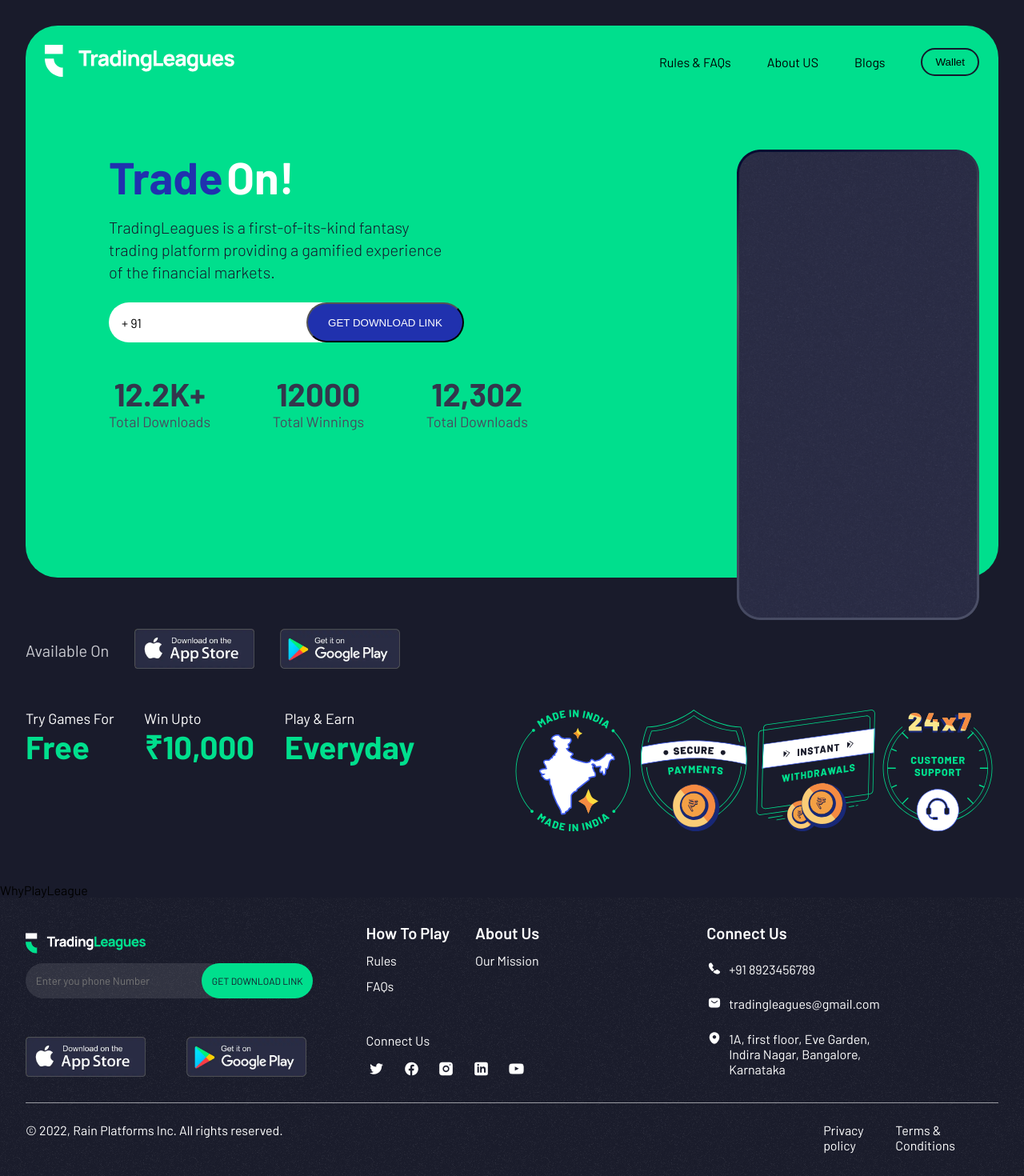
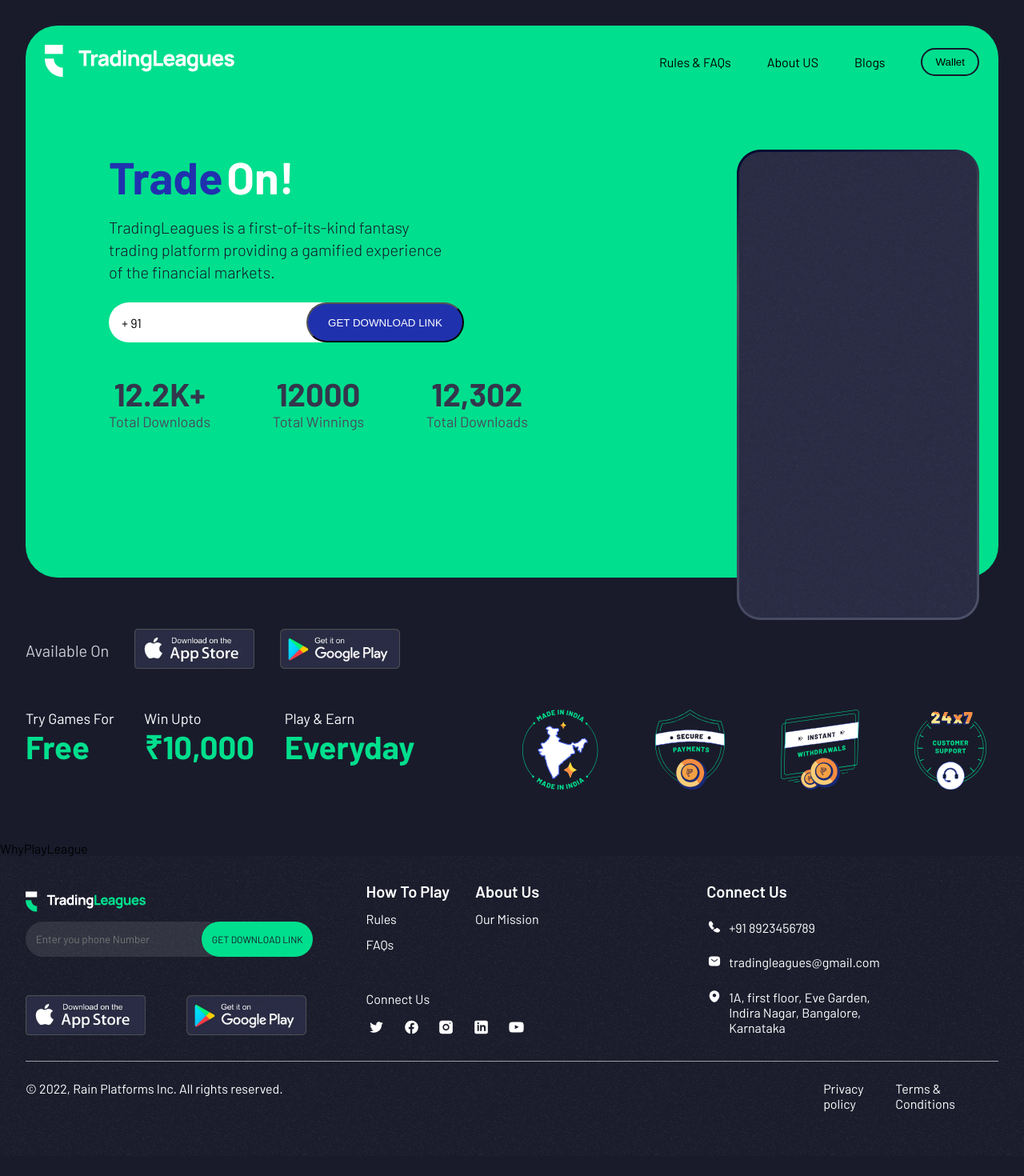
Before and after one commit to mujtaba-basheer/tl-post-landing, a Next.js app: page /HomePage in a window 1280 px wide. Shown: the top 1470 px of the page at 80% size. After the commit the page ends 1445 px from the top, so only its background shows below. Built offline with nearby package versions, Linux system fonts and the light colour scheme.

Commit message:
forgot something

```diff
--- a/components/Home/AppFeatures/Features.tsx
+++ b/components/Home/AppFeatures/Features.tsx
@@ -106,9 +106,11 @@
     }
 
     & img {
-      display: block;
-      width: 100%;
-      height: auto;
+      @media ${device.mobile} {
+        display: block;
+        width: 100%;
+        height: auto;
+      }
     }
   }
 `;
```
